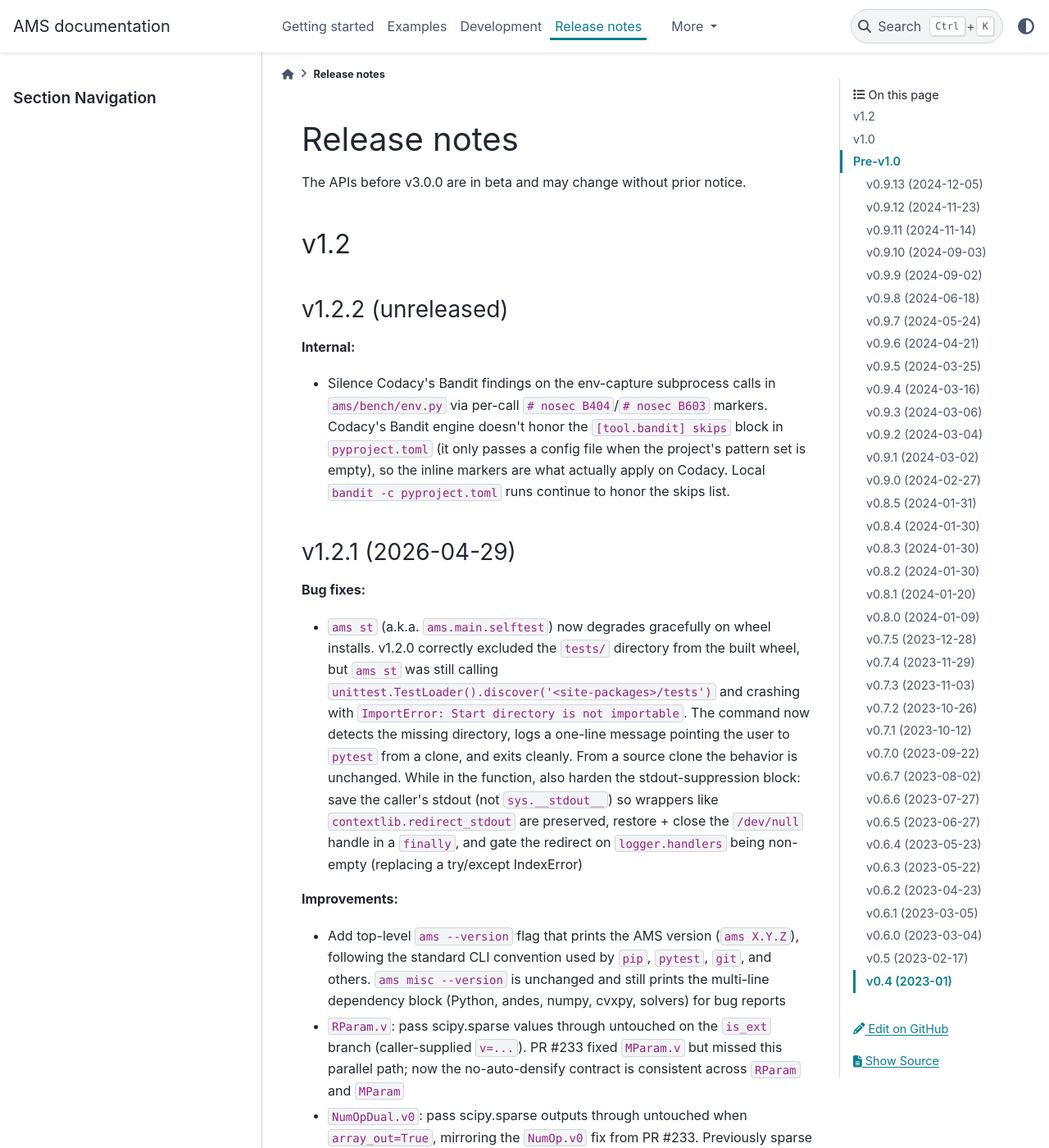
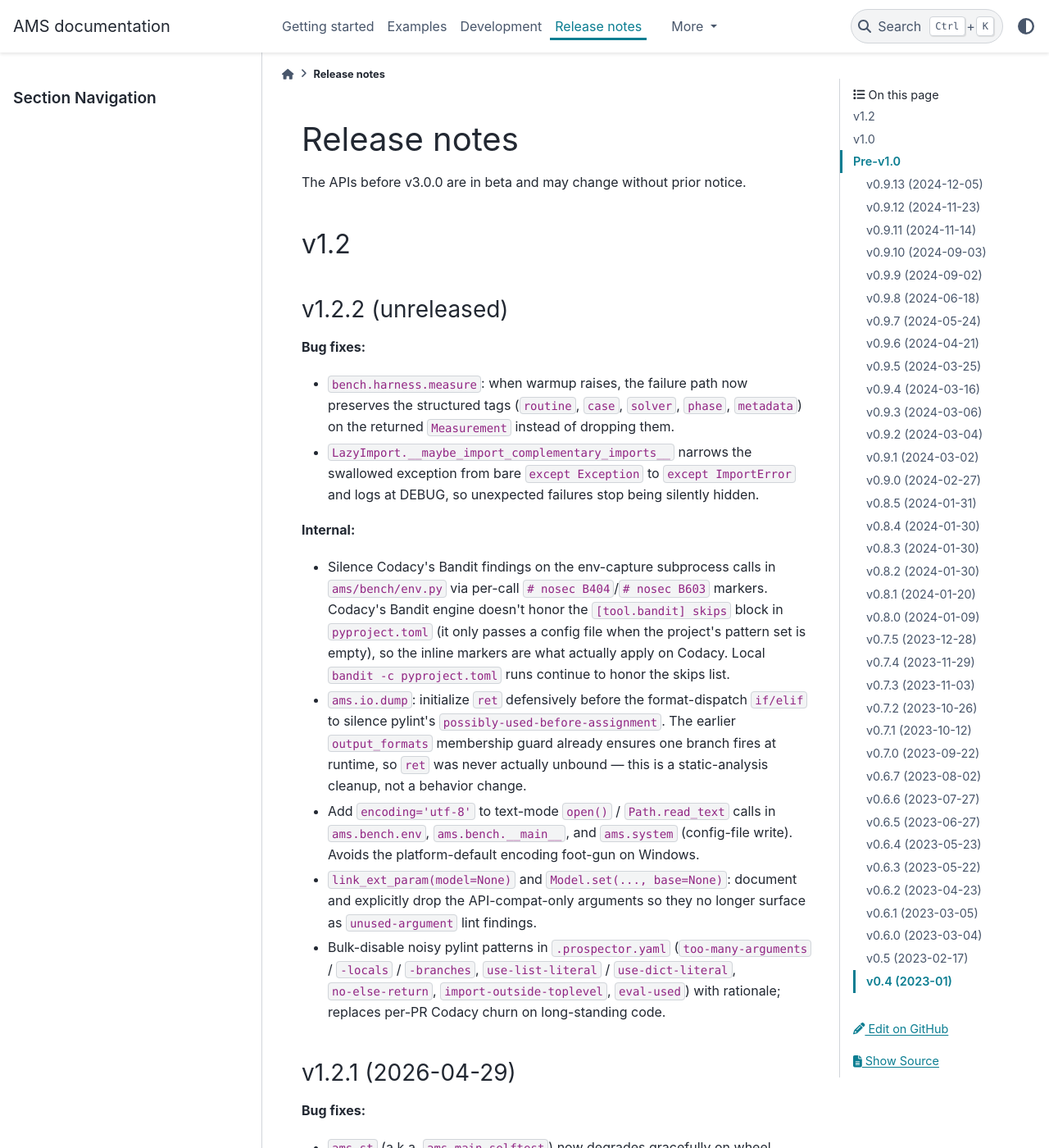
Before and after one commit to CURENT/ams, a Sphinx documentation site: the page built from docs/source/release-notes.rst, in a window 1280 px wide and 1400 px high. Shown: the whole window at 82% size. Built offline with Sphinx 7.4.7 and the PyData theme 0.15.4, drawn with Linux system fonts in a browser that asks for light colours; pages that are not in the unit, such as notebooks, are missing from menus; the version number could not be read and is left out.

Commit message:
chore: post-v1.2.0 Codacy cleanup — real fixes + bulk pylint suppressions
Real fixes (5 touch points addressing Codacy findings on PR #228):

- ams/utils/lazyimport.py:63 — narrow `except Exception: pass` to
  `except ImportError:` with a DEBUG log. Stops silently swallowing
  unexpected failures during complementary lazy imports.
- ams/bench/harness.py — replace the warmup-failure `_failed(...)`
  shortcut with `summarize([], ...)` so the returned Measurement
  preserves the structured tags (routine, case, solver, phase,
  metadata) instead of dropping them. Removes the now-unused
  `_failed` helper.
- ams/io/__init__.py — initialize `ret = False` before the format
  dispatch so the trailing `if ret:` is never possibly-unbound.
- ams/bench/env.py, ams/bench/__main__.py, ams/system.py — pass
  `encoding='utf-8'` to text-mode reads/writes so behavior is
  deterministic on Windows.
- ams/system.py:link_ext_param + ams/core/model.py:Model.set —
  explicitly `del` the API-compat-only `model=` / `base=` parameters
  so the unused-argument warnings stop firing on these intentional
  ANDES-compat shims.
- ams/system.py:supported_models — `list()` -> `[]` (use-list-literal).

Bulk Prospector/pylint suppressions in .prospector.yaml with rationale:
too-many-arguments / -positional-arguments / -locals / -branches,
use-list-literal / use-dict-literal, no-else-return,
import-outside-toplevel, eval-used. Each disable has a comment
explaining why AMS can't (or shouldn't) chase those patterns; this
replaces per-PR Codacy churn on long-standing code.

Tests: 322 passed locally (`pytest tests/`). Smoke-test confirms the
warmup-failure path now preserves all structured tags.

Companion to PR #239 (chore/codacy-bandit-config) which silenced the
4 Bandit findings via inline `# nosec` markers.

Co-Authored-By: Claude Opus 4.7 (1M context) <noreply@anthropic.com>

```diff
--- a/docs/source/release-notes.rst
+++ b/docs/source/release-notes.rst
@@ -12,6 +12,17 @@ v1.2
 v1.2.2 (unreleased)
 ----------------------
 
+**Bug fixes:**
+
+- ``bench.harness.measure``: when warmup raises, the failure path now
+  preserves the structured tags (``routine``, ``case``, ``solver``,
+  ``phase``, ``metadata``) on the returned ``Measurement`` instead of
+  dropping them.
+- ``LazyImport.__maybe_import_complementary_imports__`` narrows the
+  swallowed exception from bare ``except Exception`` to
+  ``except ImportError`` and logs at DEBUG, so unexpected failures stop
+  being silently hidden.
+
 **Internal:**
 
 - Silence Codacy's Bandit findings on the env-capture subprocess calls
@@ -21,6 +32,24 @@ v1.2.2 (unreleased)
   config file when the project's pattern set is empty), so the inline
   markers are what actually apply on Codacy. Local ``bandit -c
   pyproject.toml`` runs continue to honor the skips list.
+- ``ams.io.dump``: initialize ``ret`` defensively before the
+  format-dispatch ``if/elif`` to silence pylint's
+  ``possibly-used-before-assignment``. The earlier ``output_formats``
+  membership guard already ensures one branch fires at runtime, so
+  ``ret`` was never actually unbound — this is a static-analysis
+  cleanup, not a behavior change.
+- Add ``encoding='utf-8'`` to text-mode ``open()`` /
+  ``Path.read_text`` calls in ``ams.bench.env``, ``ams.bench.__main__``,
+  and ``ams.system`` (config-file write). Avoids the platform-default
+  encoding foot-gun on Windows.
+- ``link_ext_param(model=None)`` and ``Model.set(..., base=None)``:
+  document and explicitly drop the API-compat-only arguments so they
+  no longer surface as ``unused-argument`` lint findings.
+- Bulk-disable noisy pylint patterns in ``.prospector.yaml``
+  (``too-many-arguments`` / ``-locals`` / ``-branches``,
+  ``use-list-literal`` / ``use-dict-literal``, ``no-else-return``,
+  ``import-outside-toplevel``, ``eval-used``) with rationale; replaces
+  per-PR Codacy churn on long-standing code.
 
 v1.2.1 (2026-04-29)
 ----------------------
```
Also changed, not shown: .prospector.yaml, 7 other files.
